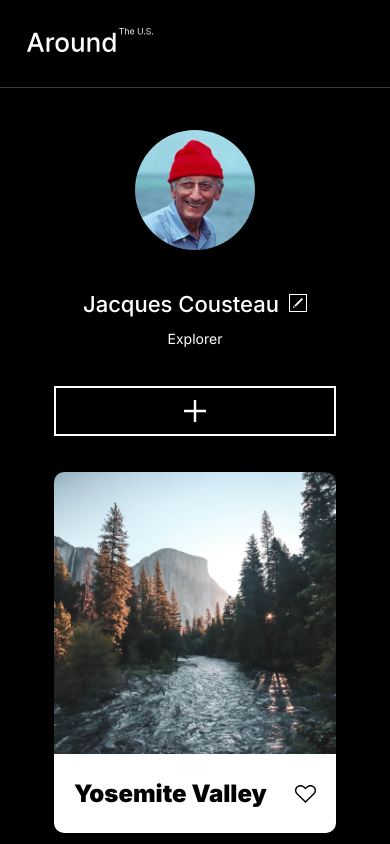
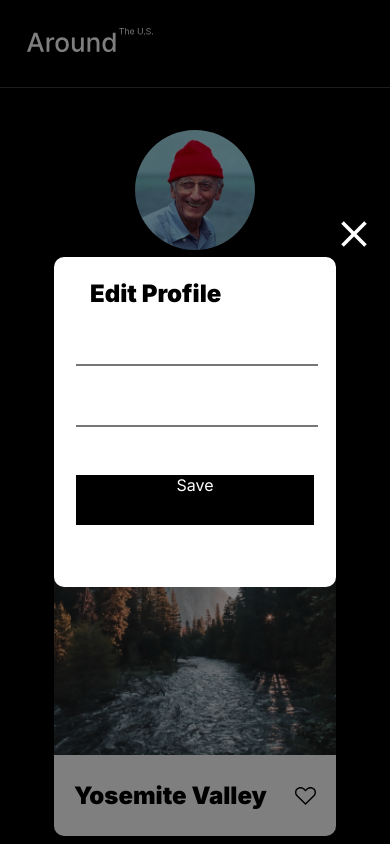
Before and after one commit to kenhillsman/se_project_aroundtheus, a plain HTML site: page index.html in a window 390 px wide. Shown: the top 844 px of the page. Drawn offline with Linux system fonts and the light colour scheme.

Commit message:
project 4 stage 2

```diff
--- /dev/null
+++ b/blocks/modal.css
@@ -0,0 +1,107 @@
+.modal {
+  position: fixed;
+  top: 0;
+  left: 0;
+  bottom: 0;
+  right: 0;
+  z-index: 99;
+  display: flex;
+  align-items: center;
+  justify-content: center;
+  background-color: rgba(0, 0, 0, 0.5);
+}
+
+.modal__container {
+  background-color: white;
+  padding: 36px;
+  border-radius: 10px;
+  position: relative;
+  width: 430px;
+  height: 330px;
+}
+
+.modal__close {
+  background-image: url(../images/Close\ Icon.svg);
+  border: none;
+  background-color: transparent;
+  height: 40px;
+  width: 40px;
+  background-repeat: no-repeat;
+  background-size: contain;
+  position: absolute;
+  bottom: calc(100% + 5px);
+  left: calc(100% + 5px);
+  cursor: pointer;
+}
+
+.modal__heading {
+  color: black;
+  width: 330;
+  height: 23;
+  top: 229px;
+  left: 461px;
+  font-family: Inter;
+  font-weight: 900;
+  font-size: 24px;
+  line-height: 100%;
+  letter-spacing: 0%;
+  padding-left: 36px;
+  padding-right: 64px;
+}
+
+button,
+input {
+  width: 358px;
+  height: 27.26px;
+  border-top: 0;
+  border-right: 0;
+  border-left: 0;
+  margin-bottom: 30px;
+}
+
+.modal__button {
+  width: 358px;
+  height: 50.15px;
+  color: white;
+  background-color: black;
+  margin-top: 48px;
+}
+
+.modal__form {
+  padding-left: 36px;
+  padding-right: 36px;
+}
+
+@media screen and (max-width: 620px) {
+  .modal__container {
+    width: 282px;
+    padding: 0;
+  }
+
+  .modal__heading {
+    padding-top: 25px;
+    margin: 0;
+  }
+
+  .modal__form {
+    width: 238px;
+    padding-left: 22px;
+    padding-right: 22px;
+  }
+
+  .modal__button {
+    width: 238px;
+  }
+
+  .modal__close {
+    width: 26px;
+    height: 26px;
+  }
+
+  button,
+  input {
+    width: 238px;
+    margin: 0;
+    padding-bottom: 30px;
+  }
+}
--- a/index.html
+++ b/index.html
@@ -101,6 +101,19 @@
         <p class="footer__copyright">&copy; 2024 Around The U.S.</p>
       </footer>
     </div>
+
+    <div class="modal">
+      <div class="modal__container">
+        <button class="modal__close"></button>
+        <p class="modal__heading">Edit Profile</p>
+        <form class="modal__form">
+          <input type="text" name="title" />
+          <input type="text" name="description" />
+          <button class="modal__button">Save</button>
+        </form>
+      </div>
+    </div>
+
     <script src="./scripts/index.js"></script>
   </body>
 </html>
--- a/pages/index.css
+++ b/pages/index.css
@@ -6,3 +6,4 @@
 @import url(../blocks/card.css);
 @import url(../blocks/footer.css);
 @import url(../blocks/cards.css);
+@import url(../blocks/modal.css);
```
Also changed, not shown: images/Close Icon.svg (added).
